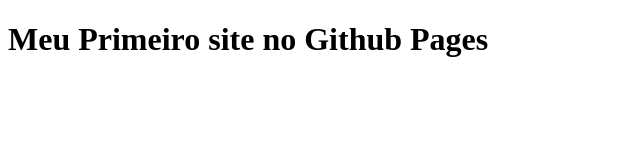
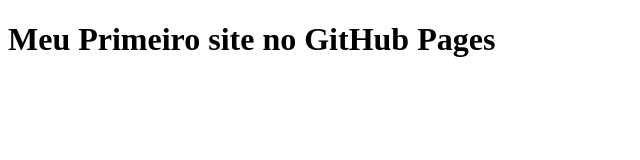
Before and after one commit to Estevao15/aula03, a plain HTML site: page index.html in a window 1280 px wide. Shown: the whole page, without its empty margins (0-640 px from the left). Drawn offline with Linux system fonts and the light colour scheme.

Commit message:
Update index.html

```diff
--- a/index.html
+++ b/index.html
@@ -7,6 +7,6 @@
     <title>Meu primeiro site publicado</title>
 </head>
 <body>
-<h1>Meu Primeiro site no Github Pages</h1>
+<h1>Meu Primeiro site no GitHub Pages</h1>
 </body>
 </html>
```
